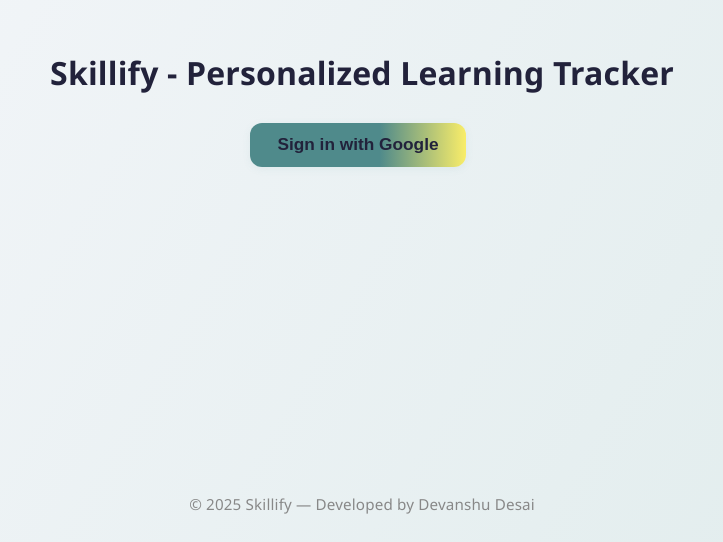
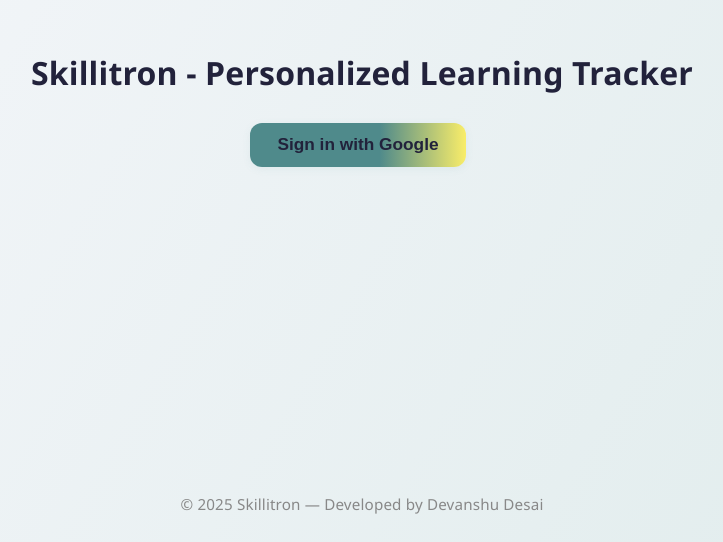
Before and after one commit to desaidevanshu/skills, a React (Vite) app: page / in a window 1280 px wide. Shown: the part 290-832 px from the top of the page, without its empty margins (278-1001 px from the left). Built offline with nearby package versions, Linux system fonts and the light colour scheme; no server answers.

Commit message:
Name change

```diff
--- a/index.html
+++ b/index.html
@@ -40,7 +40,7 @@
     <div id="root"></div>
     <button id="toTopBtn" title="Go to top">&#8679;</button>
     <div class="footer-devanshu">
-      &copy; 2025 Skillify &mdash; Developed by Devanshu Desai
+      &copy; 2025 Skillitron &mdash; Developed by Devanshu Desai
     </div>
     <script type="module" src="/src/main.jsx"></script>
     <script>
--- a/src/App.jsx
+++ b/src/App.jsx
@@ -99,7 +99,7 @@ const App = () => {
   if (!user) {
     return (
       <div className="app-container1">
-        <h1 className="app-title">Skillify - Personalized Learning Tracker</h1>
+        <h1 className="app-title">Skillitron - Personalized Learning Tracker</h1>
         <button onClick={login} className="google-btn">Sign in with Google</button>
       </div>
     );
@@ -117,7 +117,7 @@ const App = () => {
       {/* Navbar */}
       <nav className="navbar">
         <div className="navbar-left">
-          <span className="navbar-title">Skillify</span>
+          <span className="navbar-title">Skillitron</span>
           <img src={logo} alt="Logo" className="navbar-logo" />
         </div>
         <div className="navbar-right">
@@ -132,7 +132,7 @@ const App = () => {
         <h1 className="hero-welcome">
           {user ? `Welcome, ${user.displayName || user.email}!` : 'Welcome!'}
         </h1>
-        <p className="hero-subtitle">Skillify - Personalized Learning Tracker</p>
+        <p className="hero-subtitle">Skillitron - Personalized Learning Tracker</p>
       </section>
 
       {/* Main Content */}
```
